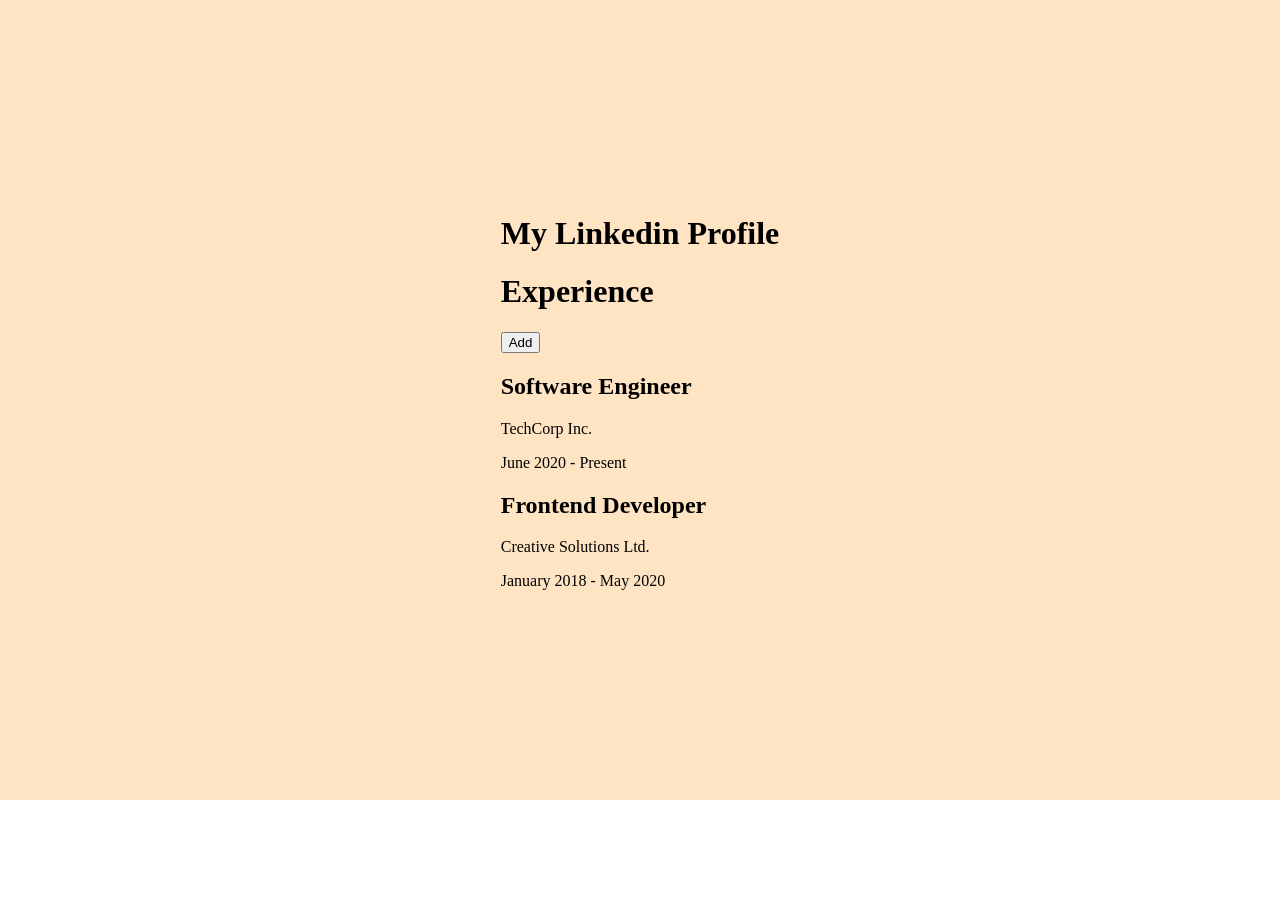
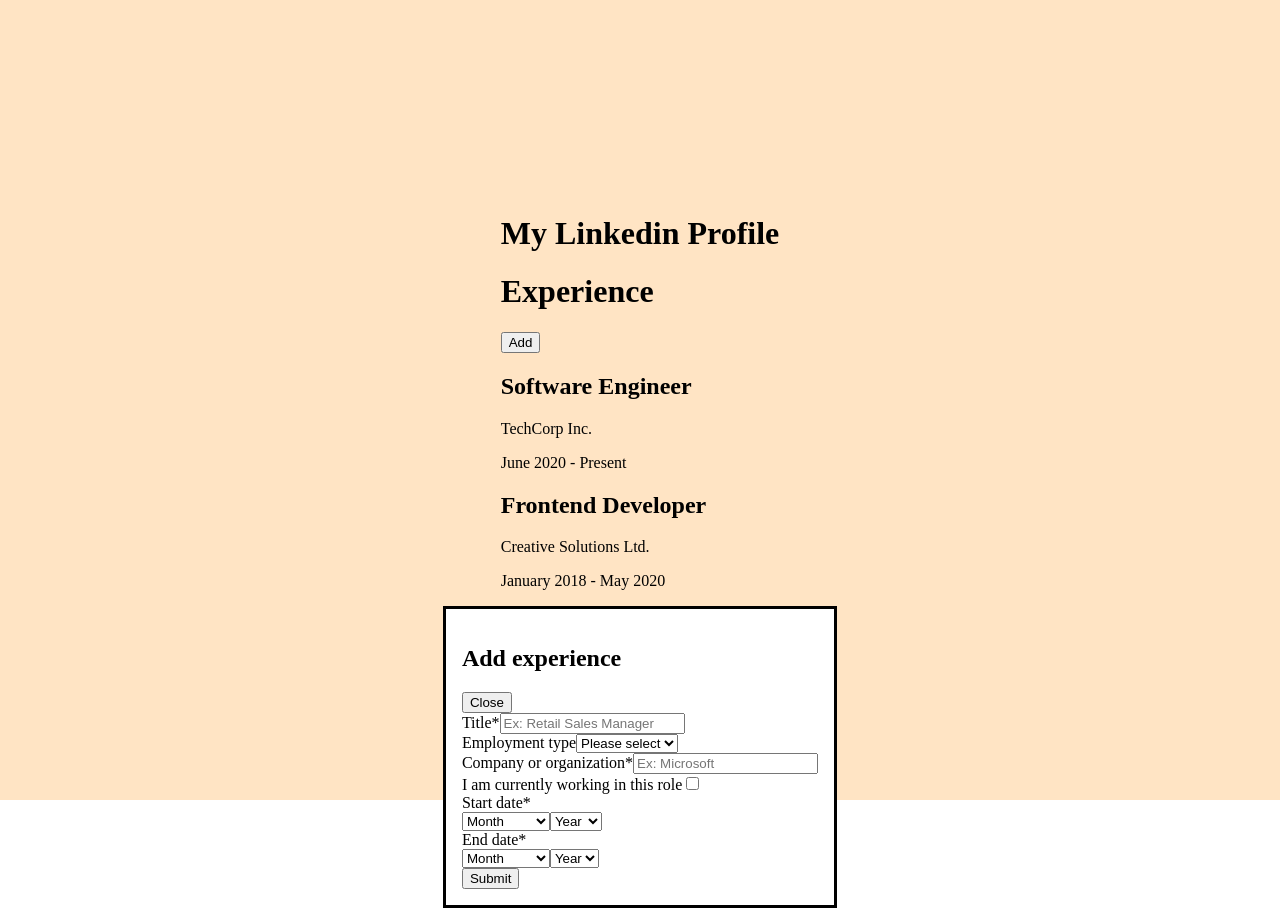
Before and after one commit to valentinvale/react-challenges-and-components, a React (Vite) app: page / in a window 1280 px wide. Both pictures are taken after a click on the button "Add". Before the commit the page ends 800 px from the top, so only its background shows below. Built offline with nearby package versions, Linux system fonts and the light colour scheme.

Commit message:
added add experience form inputs

```diff
--- a/src/components/AddExperienceForm/AddExperienceForm.tsx
+++ b/src/components/AddExperienceForm/AddExperienceForm.tsx
@@ -1,17 +1,142 @@
-import type { ComponentPropsWithoutRef } from "react";
+import { useState, type ComponentPropsWithoutRef } from "react";
 import type { JobExperience } from "./types";
 
 type AddExperienceFormProps = {
+  visible: boolean;
   onSave: (newExperience: JobExperience) => void;
   onCancel: () => void;
 } & ComponentPropsWithoutRef<"form">;
 
 export default function AddExperienceForm({
+  visible,
   onSave,
   onCancel,
   ...rest
 }: AddExperienceFormProps) {
-  return <form {...rest}>
+  const months: string[] = [
+    "January",
+    "February",
+    "March",
+    "April",
+    "May",
+    "June",
+    "July",
+    "August",
+    "September",
+    "October",
+    "November",
+    "December",
+  ];
 
-  </form>;
+  const [isCurrentJob, setIsCurrentJob] = useState<boolean>(false);
+  const [startMonth, setStartMonth] = useState<string>("");
+  const [startYear, setStartYear] = useState<string>("");
+
+  const [endYear, setEndYear] = useState<string>("");
+
+  return (
+    visible && (
+      <form {...rest}>
+        <div className="form-header">
+          <h2>Add experience</h2>
+          <button type="button" onClick={onCancel}>
+            Close
+          </button>
+        </div>
+        <div className="form-item">
+          <label htmlFor="job-title">Title*</label>
+          <input
+            id="job-title"
+            type="text"
+            placeholder="Ex: Retail Sales Manager"
+          />
+        </div>
+        <div className="form-item">
+          <label htmlFor="employment-type">Employment type</label>
+          <select id="employment-type">
+            <option value="">Please select</option>
+            <option value="Full-time">Full-time</option>
+            <option value="Part-time">Part-time</option>
+            <option value="Internship">Internship</option>
+            <option value="Contract">Contract</option>
+          </select>
+        </div>
+        <div className="form-item">
+          <label htmlFor="company-name">Company or organization*</label>
+          <input id="company-name" type="text" placeholder="Ex: Microsoft" />
+        </div>
+        <div className="form-item">
+          <label htmlFor="current-job">
+            I am currently working in this role
+          </label>
+          <input
+            id="current-job"
+            type="checkbox"
+            checked={isCurrentJob}
+            onChange={() => setIsCurrentJob(!isCurrentJob)}
+          />
+        </div>
+        <div className="form-item form-date">
+          <label htmlFor="start-date">Start date*</label>
+          <div className="date-inputs">
+            <select
+              id="start-date"
+              value={startMonth}
+              onChange={(e) => setStartMonth(e.target.value)}
+            >
+              <option value="">Month</option>
+              {months.map((month) => (
+                <option value={month}>{month}</option>
+              ))}
+            </select>
+            <select
+              value={startYear}
+              onChange={(e) => setStartYear(e.target.value)}
+            >
+              <option value="">Year</option>
+              {Array.from(
+                { length: 100 },
+                (_, i) => new Date().getFullYear() - i,
+              ).map((year) => (
+                <option value={year}>{year}</option>
+              ))}
+            </select>
+          </div>
+        </div>
+        <div className="form-item form-date">
+          <label htmlFor="end-date">End date*</label>
+          <div className="date-inputs">
+            <select id="end-date" disabled={isCurrentJob}>
+              <option value="">Month</option>
+              {months.map(
+                (month) =>
+                  (months.findIndex((m) => m === month) >=
+                    months.findIndex((m) => m === startMonth) ||
+                    startYear !== endYear) && (
+                    <option value={month}>{month}</option>
+                  ),
+              )}
+            </select>
+            <select
+              disabled={isCurrentJob}
+              value={endYear}
+              onChange={(e) => setEndYear(e.target.value)}
+            >
+              <option value="">Year</option>
+              {Array.from(
+                { length: 100 },
+                (_, i) => new Date().getFullYear() - i,
+              ).map(
+                (year) =>
+                  year >= parseInt(startYear) && (
+                    <option value={year}>{year}</option>
+                  ),
+              )}
+            </select>
+          </div>
+        </div>
+        <button type="submit">Submit</button>
+      </form>
+    )
+  );
 }
--- a/src/components/AddExperienceForm/Profile.tsx
+++ b/src/components/AddExperienceForm/Profile.tsx
@@ -38,9 +38,13 @@ function Profile() {
           </div>
         ))}
         {showAddExperienceForm && (
-          <dialog className="fixed inset-0 bg-black/60 flex items-baseline pt-10 justify-center w-full h-full">
+          <dialog
+            open
+            className="fixed inset-0 bg-black/60 flex items-baseline pt-10 justify-center w-full h-full"
+          >
             <div className="bg-white rounded shadow-lg container w-3xl">
               <AddExperienceForm
+                visible={showAddExperienceForm}
                 onSave={(newExperience: JobExperience) => {
                   setExperienceList((prev) => [newExperience, ...prev]);
                   setShowAddExperienceForm(false);
--- a/src/components/AddExperienceForm/types.ts
+++ b/src/components/AddExperienceForm/types.ts
@@ -1,14 +1,14 @@
 export type JobExperience = {
     jobTitle: string;
-    employmentType: string;
+    employmentType?: "Full-time" | "Part-time" | "Internship" | "Contract"
     company: string;
     isCurrent: boolean;
     startDate: {
-        month: string;
+        month: "January" | "February" | "March" | "April" | "May" | "June" | "July" | "August" | "September" | "October" | "November" | "December";
         year: string;
     };
     endDate?: {
-        month: string;
+        month: "January" | "February" | "March" | "April" | "May" | "June" | "July" | "August" | "September" | "October" | "November" | "December";
         year: string;
     }
 }
```
